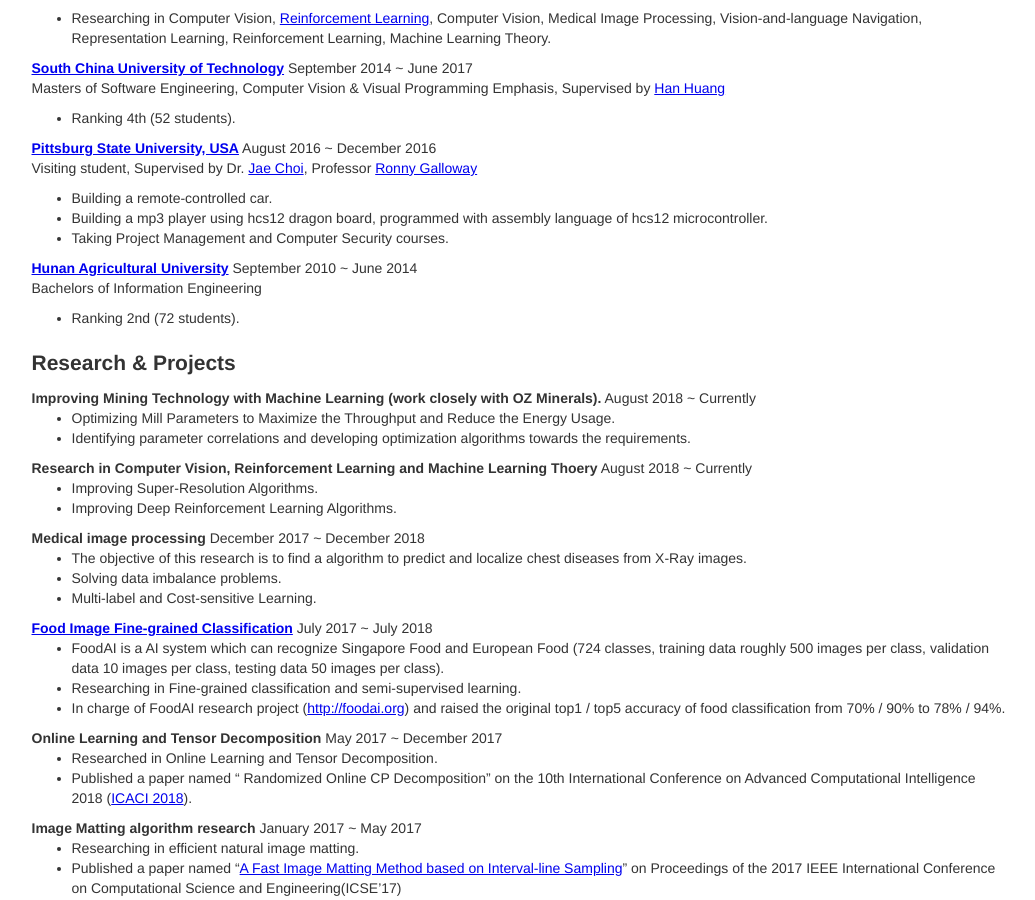
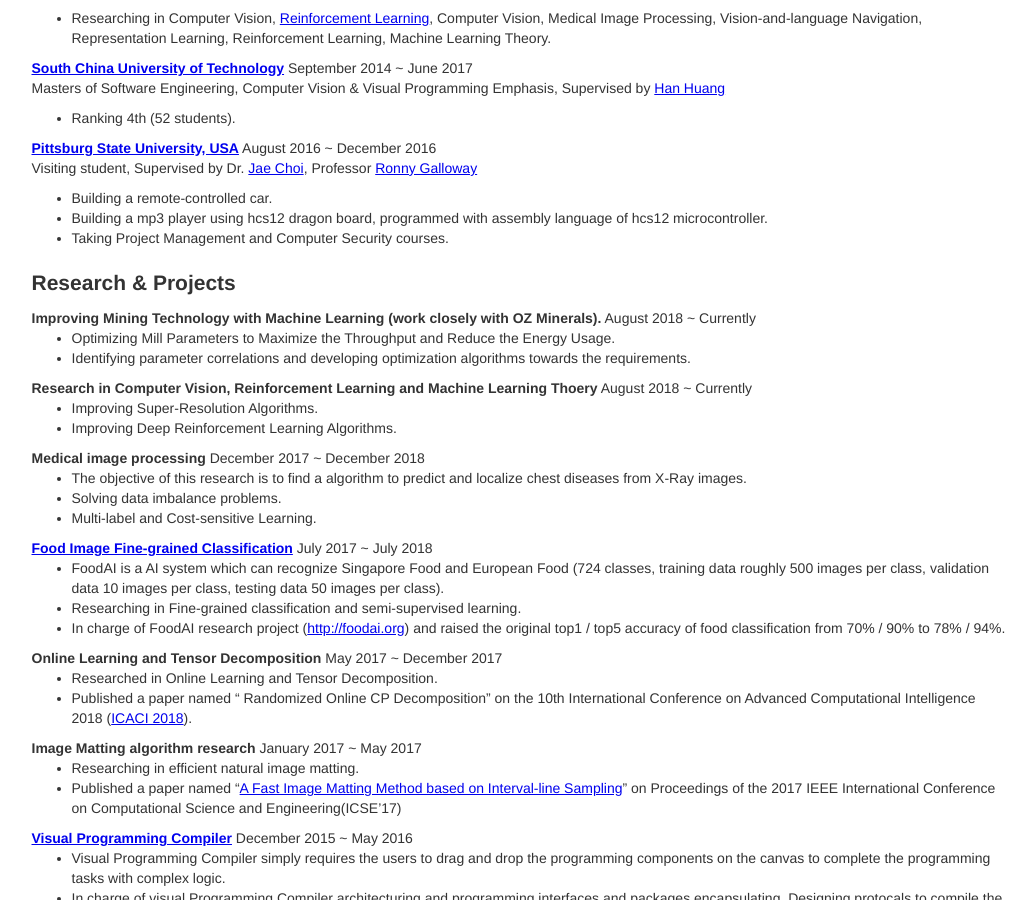
Before and after one commit to billhhh/whblog-omega, a Jekyll site: the page res/res-bak.html, which Jekyll copies as it is, in a window 1280 px wide and 900 px high, scrolled down 2042 px. Shown: the whole window, without its empty margins (121-1156 px from the left). Built offline with Jekyll 4.4.1, drawn with Linux system fonts in a browser that asks for light colours.

Commit message:
Update res-bak.html

```diff
--- a/res/res-bak.html
+++ b/res/res-bak.html
@@ -274,17 +274,6 @@
           </li>
           <li>
             Taking Project Management and Computer Security courses.
-          </li>
-        </ul>
-      </div>
-
-      <div class="row">
-        <strong><a href = "https://en.hunau.edu.cn/">Hunan Agricultural University</a></strong>
-        <span class="time">September 2010 ~ June 2014</span>
-        <p>Bachelors of Information Engineering</p>
-        <ul>
-          <li>
-            Ranking 2nd (72 students).
           </li>
         </ul>
       </div>
```
